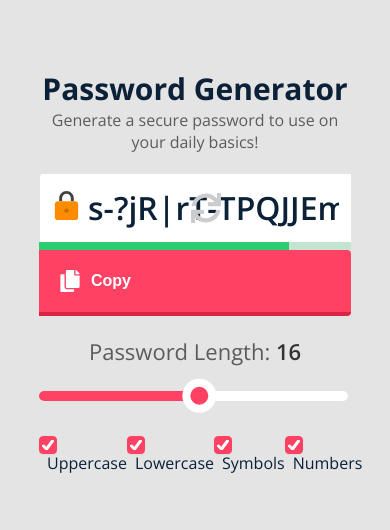
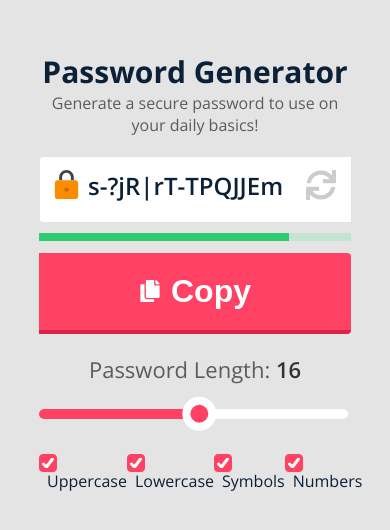
Before and after one commit to ajsevillano/password-generator, a React (Create React App) app: page / in a window 390 px wide. Shown: the part 142-672 px from the top of the page. Built offline with nearby package versions, Linux system fonts and the light colour scheme.

Commit message:
Add mobile styles for Button

```diff
--- a/src/App.css
+++ b/src/App.css
@@ -68,6 +68,10 @@ p {
   .input-container {
     flex-direction: column;
   }
+  .input-container input {
+    padding: 12px 57px 20px 48px;
+    font-size: 1.5rem;
+  }
 }
 .button {
   background-color: #ff4163;
@@ -115,6 +119,27 @@ p {
   100% {
     bottom: 3.4em;
     opacity: 0;
+  }
+}
+@media screen and (max-width: 768px) {
+  .button {
+    margin-top: 30px;
+    font-size: 2rem;
+    justify-content: center;
+  }
+  .button:active {
+    border-bottom: 4px solid #dd2345;
+  }
+
+  .copied-animation::after {
+    display: inline;
+    color: white;
+    position: absolute;
+    left: 15px;
+    top: 0;
+    width: 290px;
+    content: "👍🏻 Copied!";
+    animation: 1s ease-in-out 0s 1 normal forwards running copyit;
   }
 }
 .label-input-checkbox {
@@ -278,11 +303,11 @@ p {
 
 @media screen and (max-width: 768px) {
   .secure-bar {
-    bottom: 66px;
+    bottom: 93px;
   }
 
   .secure-bar-background {
-    bottom: 66px;
+    bottom: 93px;
     width: 100%;
   }
 
@@ -476,6 +501,15 @@ input[type=range]::-ms-thumb {
     margin-bottom: 20px;
     text-align: center;
   }
+
+  .sync-container {
+    right: 15px;
+    top: 14px;
+  }
+
+  .lock-icon {
+    top: 11px;
+  }
 }
 
 /*# sourceMappingURL=App.css.map */
--- a/src/App.scss
+++ b/src/App.scss
@@ -77,4 +77,13 @@
     margin-bottom: 20px;
     text-align: center;
   }
+
+  .sync-container {
+    right: 15px;
+    top: 14px;
+  }
+
+  .lock-icon {
+    top: 11px;
+  }
 }
--- a/src/components/Button/_Button.scss
+++ b/src/components/Button/_Button.scss
@@ -21,7 +21,6 @@
   &:active {
     background-color: #fc4c6c;
     outline: none;
-
     position: relative;
     border-bottom: 0px;
   }
@@ -47,3 +46,24 @@
     opacity: 0;
   }
 }
+
+@media screen and (max-width: 768px) {
+  .button {
+    margin-top: 30px;
+    font-size: 2rem;
+    justify-content: center;
+    &:active {
+      border-bottom: 4px solid #dd2345;
+    }
+  }
+  .copied-animation::after {
+    display: inline;
+    color: rgb(255, 255, 255);
+    position: absolute;
+    left: 15px;
+    top: 0;
+    width: 290px;
+    content: '👍🏻 Copied!';
+    animation: 1s ease-in-out 0s 1 normal forwards running copyit;
+  }
+}
--- a/src/components/Input/_Input.scss
+++ b/src/components/Input/_Input.scss
@@ -23,5 +23,10 @@
 @media screen and (max-width: 768px) {
   .input-container {
     flex-direction: column;
+
+    input {
+      padding: 12px 57px 20px 48px;
+      font-size: 1.5rem;
+    }
   }
 }
--- a/src/components/SecureBar/_SecureBar.scss
+++ b/src/components/SecureBar/_SecureBar.scss
@@ -69,11 +69,11 @@
 //Mobile styles
 @media screen and (max-width: 768px) {
   .secure-bar {
-    bottom: 66px;
+    bottom: 93px;
   }
 
   .secure-bar-background {
-    bottom: 66px;
+    bottom: 93px;
     width: 100%;
   }
 
```
Also changed, not shown: 1 other file (tests, documents, lock files or other folders).
